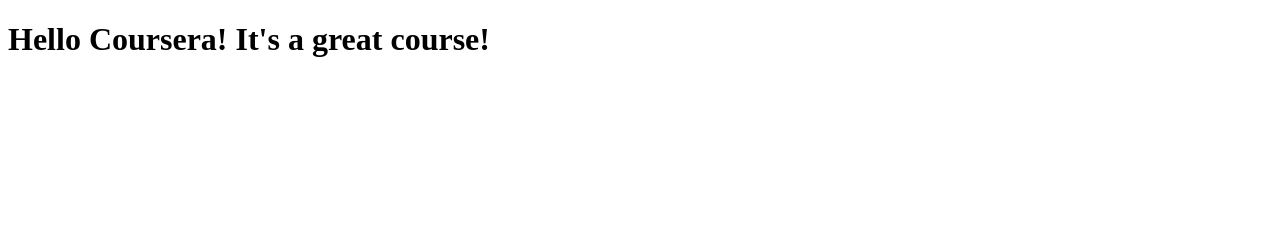
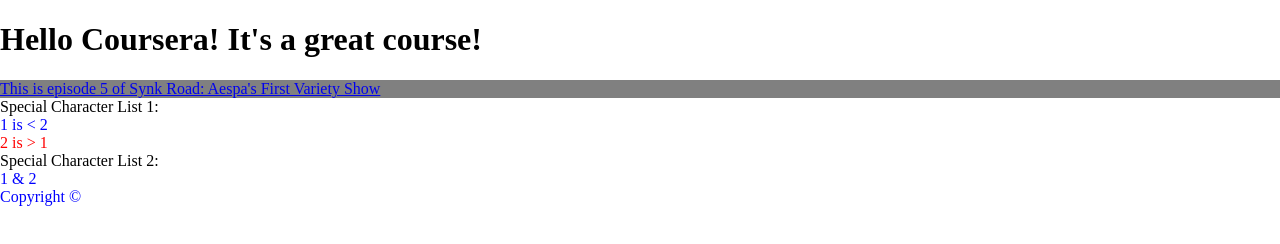
Before and after one commit to jonaynmarch12/coursera-test, a plain HTML site: page site/index.html in a window 1280 px wide. Drawn offline with Linux system fonts and the light colour scheme.

Commit message:
Coursera practice test

```diff
--- /dev/null
+++ b/site/css/style.css
@@ -0,0 +1,17 @@
+body{
+    margin: 0;
+    padding: 0;
+}
+
+a {
+    background-color: gray;
+    display: block;
+}
+
+.spclchar-list1 > span{
+    color: red;
+}
+
+div span{
+    color: blue;
+}
--- a/site/index.html
+++ b/site/index.html
@@ -5,8 +5,21 @@
     <meta http-equiv="X-UA-Compatible" content="IE=edge">
     <meta name="viewport" content="width=device-width, initial-scale=1.0">
     <title>My First GitHub Web Page</title>
+
+    <link rel="stylesheet" href="css/style.css">
 </head>
 <body>
     <h1>Hello Coursera! It's a great course!</h1>
+    <a href="https://kshow123.tv/show/s-synk-road/episode-6.html" target="_blank">This is episode 5 of Synk Road: Aespa's First Variety Show</a>
+    <div class="spclchar-list1">
+        Special Character List 1:
+        <div><span>1 is &lt; 2</span></div>
+        <span>2 is &gt; 1</span>
+    </div>
+    <div class="spclchar-list2">
+        Special Character List 2:
+        <div><span>1 &amp; 2</span></div>
+        <span>Copyright &copy;</span>
+    </div>
 </body>
 </html>
```
